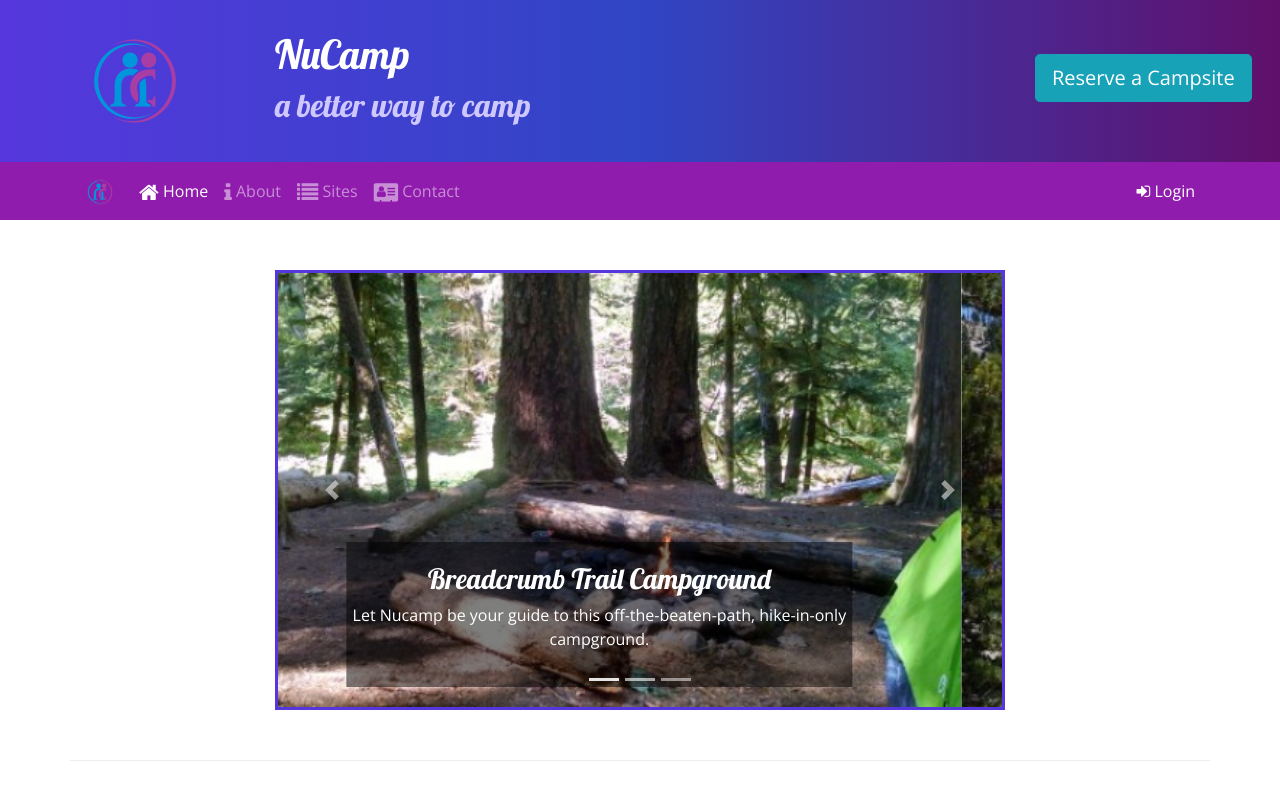
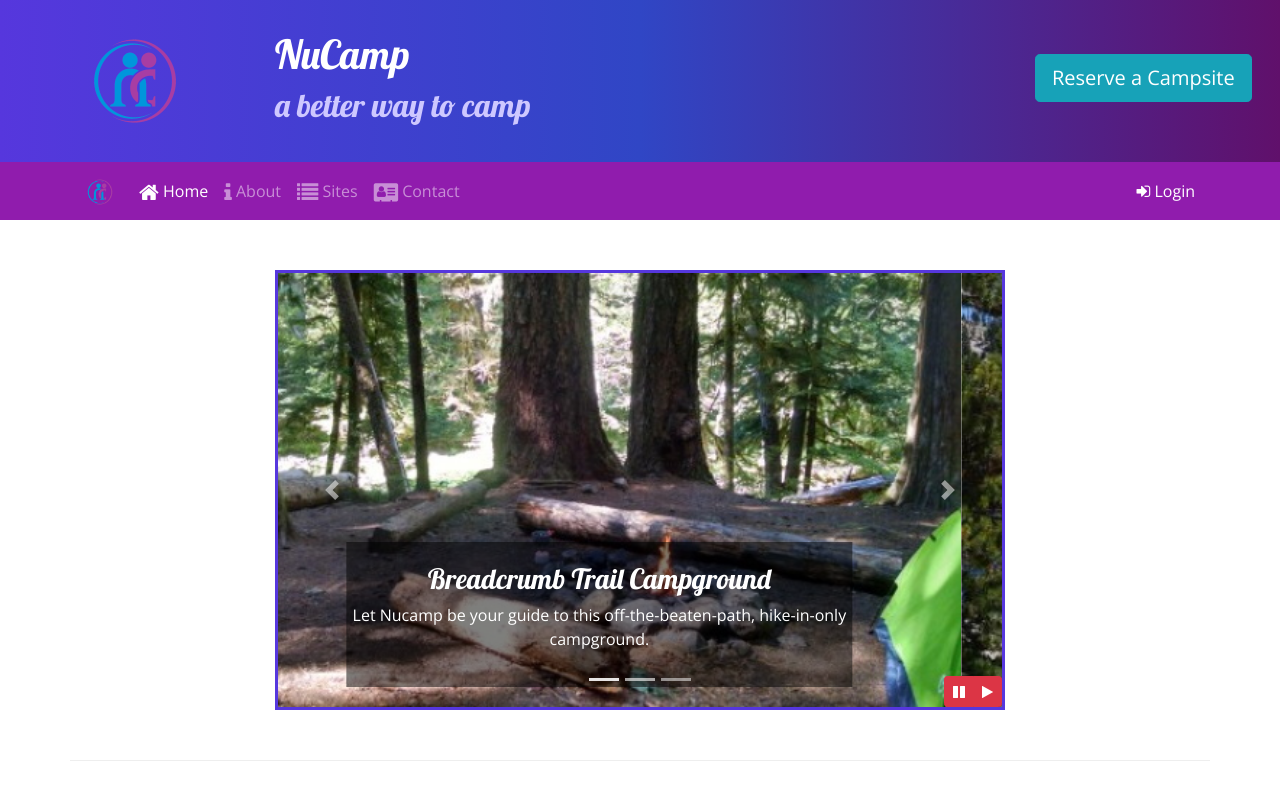
Before and after one commit to j-dsmith/nucamp-bootstrap, a website: page index.html in a window 1280 px wide. Shown: the top 800 px of the page. Drawn offline with nearby package versions, Linux system fonts and the light colour scheme.

Commit message:
Bootstrap and jQuery Part 1

```diff
--- a/css/styles.css
+++ b/css/styles.css
@@ -52,3 +52,10 @@ header h2 {
 .carousel {
   border: solid #5637dd;
 }
+
+#carouselButton {
+  position: absolute;
+  right: 0;
+  bottom: 0;
+  z-index: 100;
+}
--- a/index.html
+++ b/index.html
@@ -190,6 +190,15 @@
               <span class="carousel-control-next-icon"></span>
               <span class="sr-only">Next</span>
             </a>
+            <!-- ? carousel play/pause button controls -->
+            <div class="btn-group" id="carouselButton">
+              <button class="btn btn-danger btn-sm" id="carouselPause">
+                <i class="fa fa-pause"></i>
+              </button>
+              <button class="btn btn-danger btn-sm" id="carouselPlay">
+                <i class="fa fa-play"></i>
+              </button>
+            </div>
           </div>
         </div>
       </div>
@@ -275,5 +284,18 @@
     <script src="node_modules/jquery/dist/jquery.slim.min.js"></script>
     <script src="node_modules/popper.js/dist/umd/popper.min.js"></script>
     <script src="node_modules/bootstrap/dist/js/bootstrap.min.js"></script>
+
+    <!-- ? enable carousel interval with jquery -->
+    <script>
+      $(function () {
+        $(".carousel").carousel({ interval: 2000, pause: "false" });
+        $("#carouselPause").click(function () {
+          $(".carousel").carousel("pause");
+        });
+        $("#carouselPlay").click(function () {
+          $(".carousel").carousel("cycle");
+        });
+      });
+    </script>
   </body>
 </html>
```
